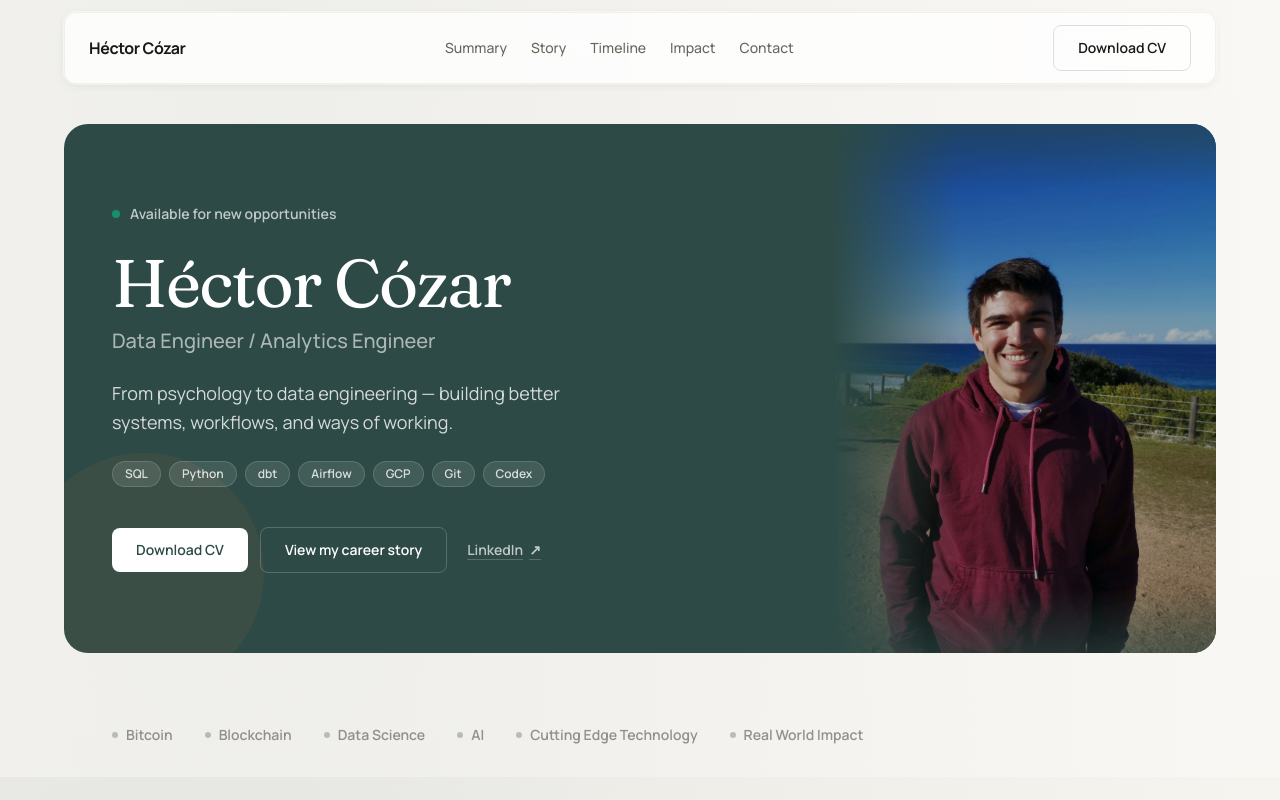
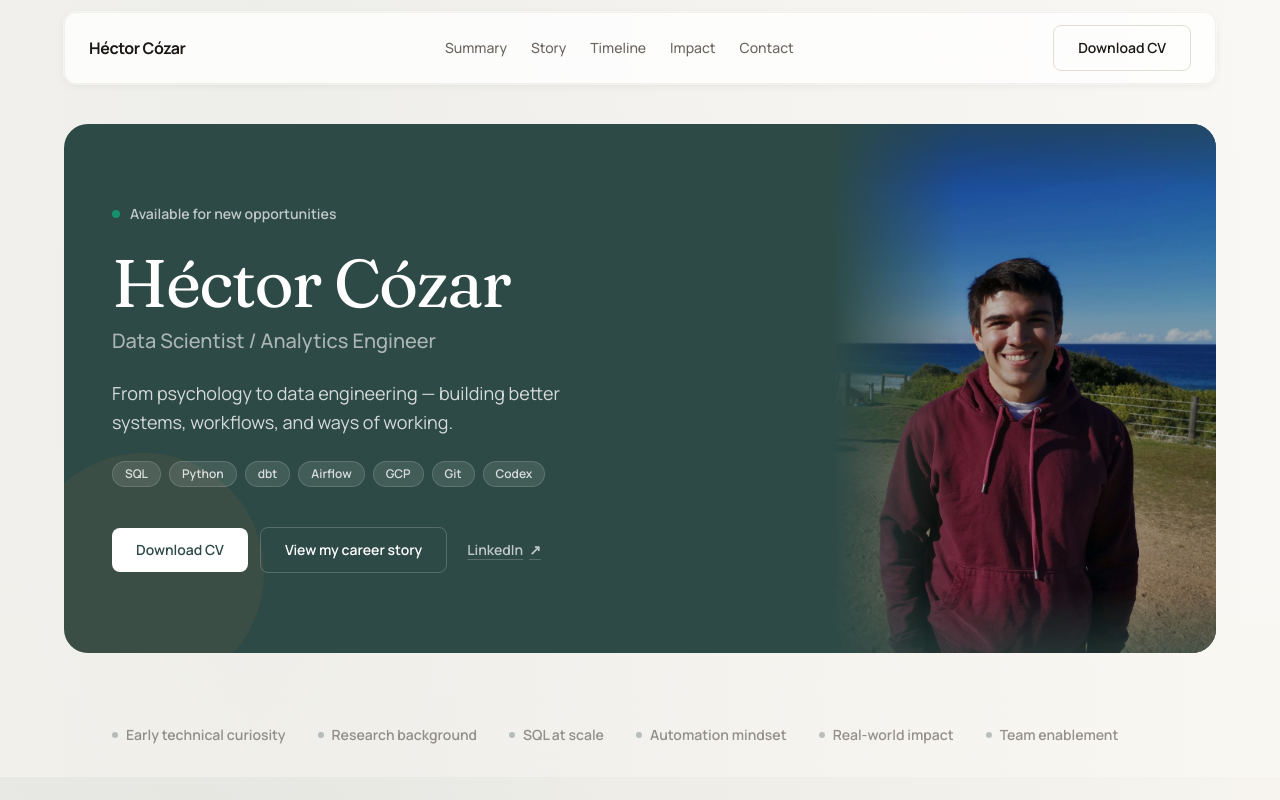
Before and after one commit to hecogo1/cv-landing-page, a React (Vite) app: page / in a window 1280 px wide. Shown: the top 800 px of the page. Built offline with nearby package versions, Linux system fonts and the light colour scheme.

Commit message:
fix: update roleBadge to reflect new job title and revise signalStrip keywords for clarity

```diff
--- a/src/app/content/siteContent.js
+++ b/src/app/content/siteContent.js
@@ -7,7 +7,7 @@ export const siteContent = {
   },
   brand: {
     name: 'Héctor Cózar',
-    roleBadge: 'Data Engineer / Analytics Engineer',
+    roleBadge: 'Data Scientist / Analytics Engineer',
     trajectoryLabel: 'Psychology → Research → Data → Systems',
   },
   links: {
@@ -56,12 +56,12 @@ export const siteContent = {
     },
   },
   signalStrip: [
-    'Bitcoin',
-    'Blockchain',
-    'Data Science',
-    'AI',
-    'Cutting Edge Technology',
-    'Real World Impact',
+    'Early technical curiosity',
+    'Research background',
+    'SQL at scale',
+    'Automation mindset',
+    'Real-world impact',
+    'Team enablement',
   ],
   summary: {
     title: 'A profile built across systems, analysis, and people',
```
